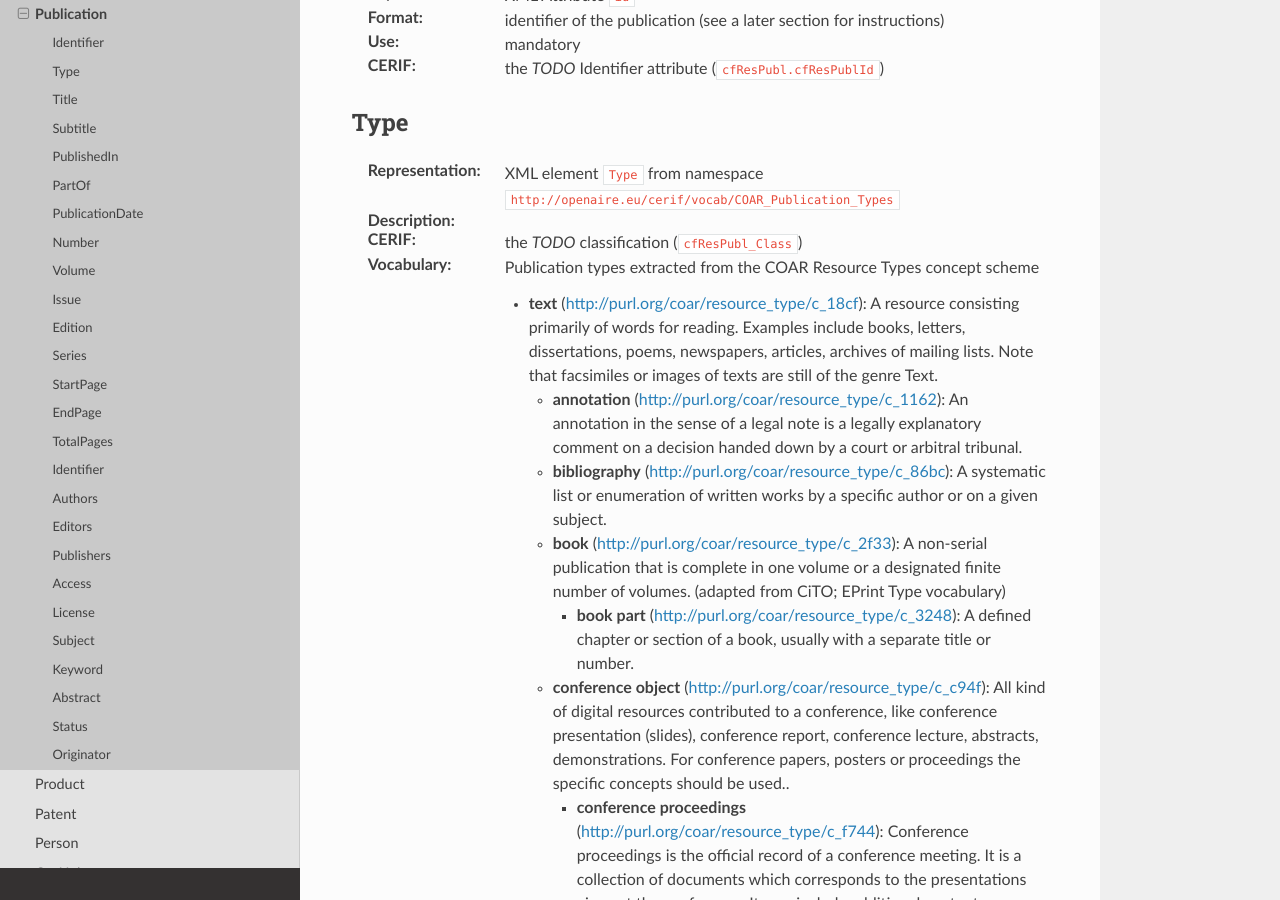
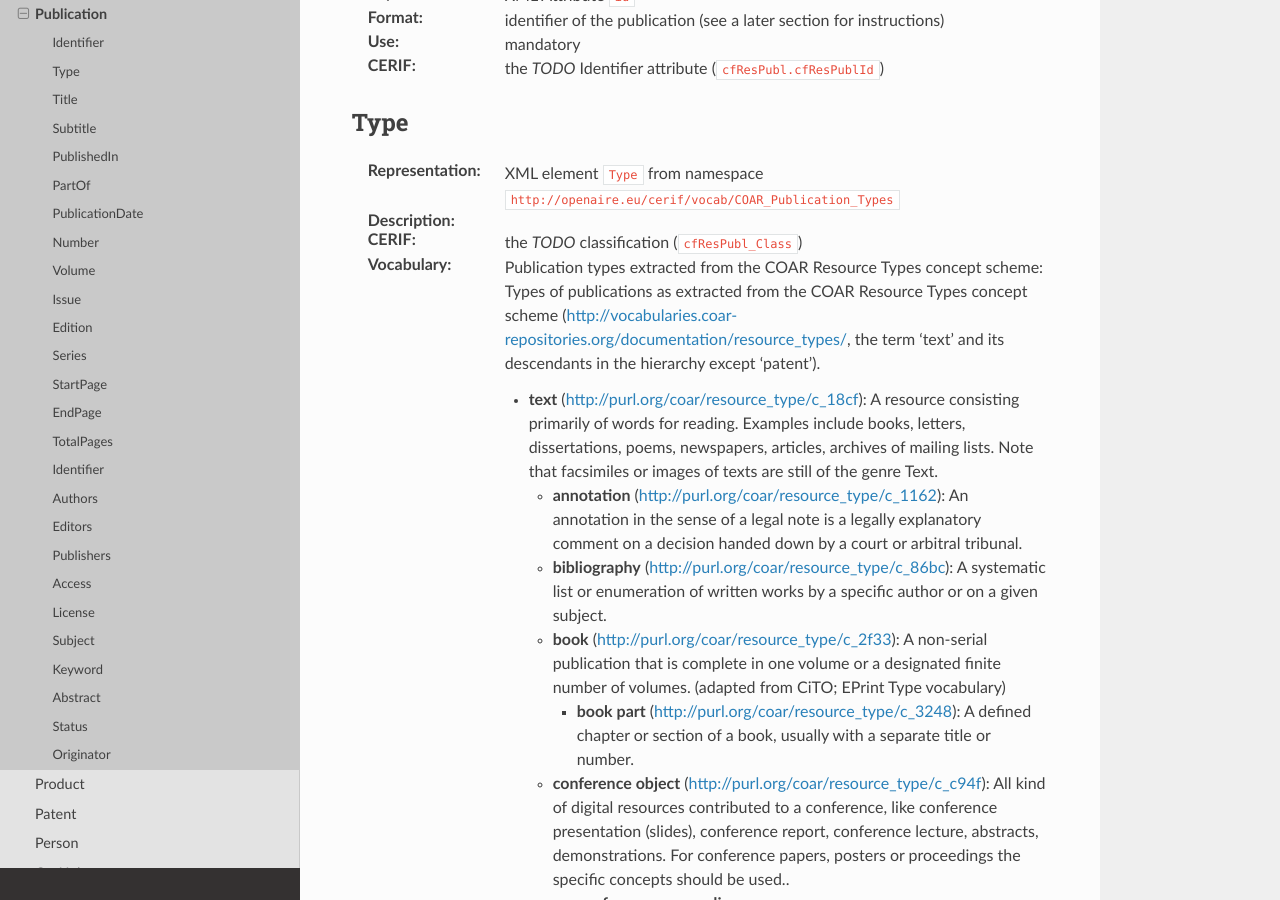
Before and after one commit to openaire/guidelines-cris-managers, a Sphinx documentation site: the page built from docs/cerif_xml_publication_entity.rst, in a window 1280 px wide and 900 px high, scrolled down 378 px. Built offline with Sphinx 7.4.7 and the Read the Docs theme 2.0.0, drawn with Linux system fonts in a browser that asks for light colours.

Commit message:
improved the description of the semantic vocabularies derived from the COAR Resource Types vocabulary

```diff
--- a/docs/cerif_xml_patent_entity.rst
+++ b/docs/cerif_xml_patent_entity.rst
@@ -19,7 +19,7 @@ Type
 :Representation: XML element ``Type`` from namespace ``http://openaire.eu/cerif/vocab/COAR_Patent_Types``
 :Description:
 :CERIF: the *TODO* classification (``cfResPat_Class``)
-:Vocabulary: Patent types extracted from the COAR Resource Types concept scheme
+:Vocabulary: Patent types extracted from the COAR Resource Types concept scheme: Types of patents as extracted from the COAR Resource Types concept scheme (http://vocabularies.coar-repositories.org/documentation/resource_types/, the term 'patent' only).
 
 
 
--- a/docs/cerif_xml_publication_entity.rst
+++ b/docs/cerif_xml_publication_entity.rst
@@ -19,7 +19,7 @@ Type
 :Representation: XML element ``Type`` from namespace ``http://openaire.eu/cerif/vocab/COAR_Publication_Types``
 :Description:
 :CERIF: the *TODO* classification (``cfResPubl_Class``)
-:Vocabulary: Publication types extracted from the COAR Resource Types concept scheme
+:Vocabulary: Publication types extracted from the COAR Resource Types concept scheme: Types of publications as extracted from the COAR Resource Types concept scheme (http://vocabularies.coar-repositories.org/documentation/resource_types/, the term 'text' and its descendants in the hierarchy except 'patent').
 
   * **text** (`<http://purl.org/coar/resource_type/c_18cf>`_): A resource consisting primarily of words for reading. Examples include books, letters, dissertations, poems, newspapers, articles, archives of mailing lists. Note that facsimiles or images of texts are still of the genre Text.
 
```
Also changed, not shown: 4 other files.
